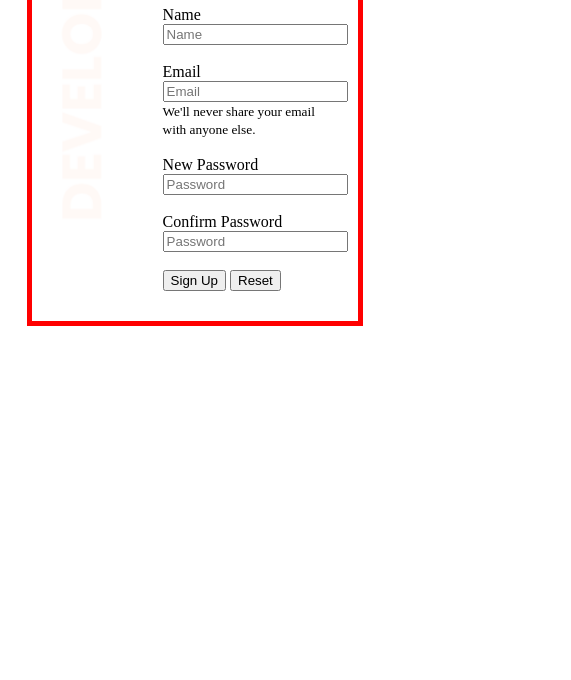
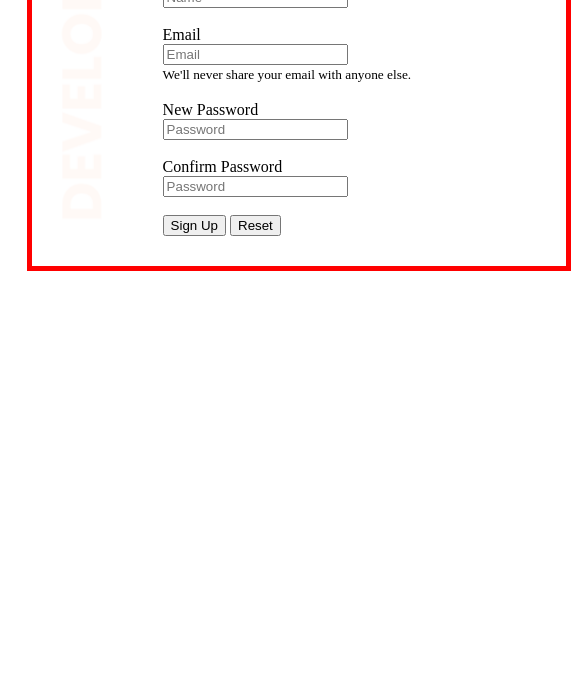
Before and after one commit to anikjoyy/simple-form, a plain HTML site: page index.html in a window 390 px wide. Shown: the part 164-844 px from the top of the page, 571 px wide, since content can reach past the window. Drawn offline with Linux system fonts and the light colour scheme.

Commit message:
trying to add some media query

```diff
--- a/style.css
+++ b/style.css
@@ -6,3 +6,8 @@
   padding-left: 35%;
   margin: 5%;
 }
+
+@media (max-width: 480px) {
+  .form-design {
+    width: 100%;
+  }
```
